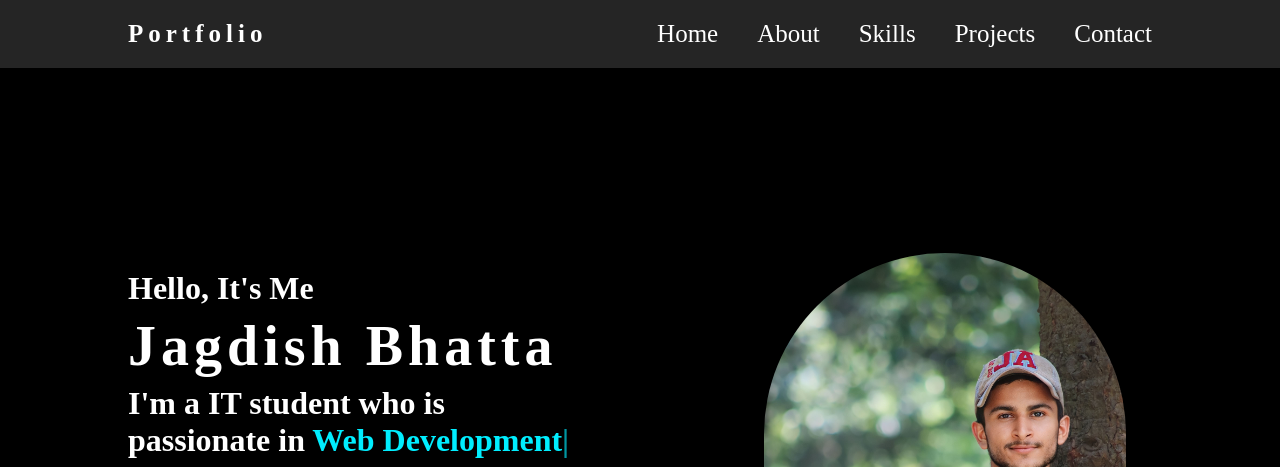
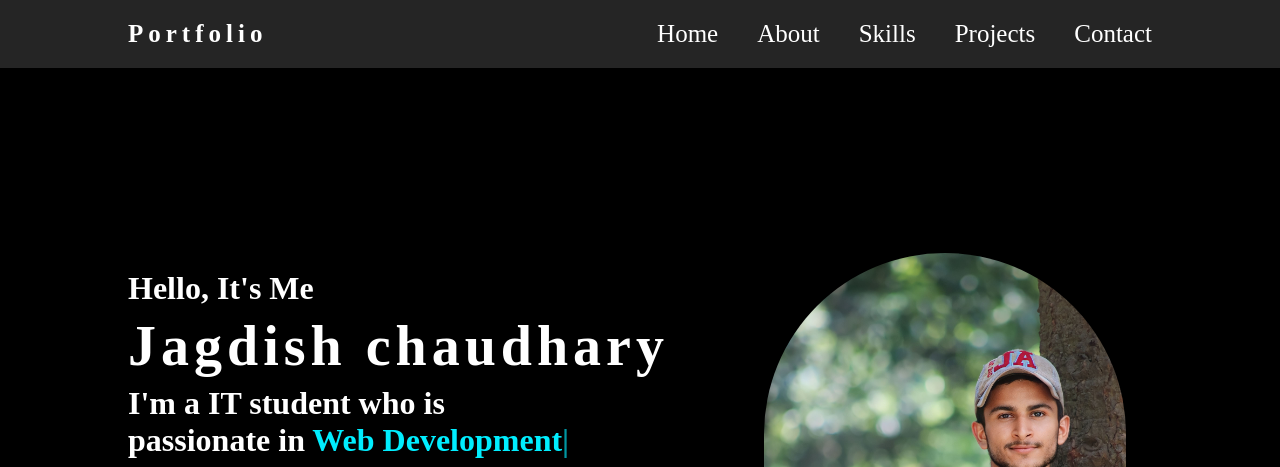
Before and after one commit to bhattajagdish/portfolio, a plain HTML site: page index.html in a window 1280 px wide. Shown: the top 467 px of the page. Drawn offline with nearby package versions, Linux system fonts and the light colour scheme.

Commit message:
Update index.html
name change

```diff
--- a/index.html
+++ b/index.html
@@ -34,7 +34,7 @@
         <div class="home-content">
 
             <h3>Hello, It's Me</h3>
-            <h1> Jagdish Bhatta</h1>
+            <h1> Jagdish chaudhary</h1>
             <h4 style="--i:6">I'm a IT student who is<br>
                 passionate in <span class="text"></span></h4>
 
```
